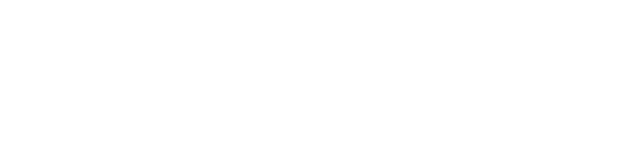
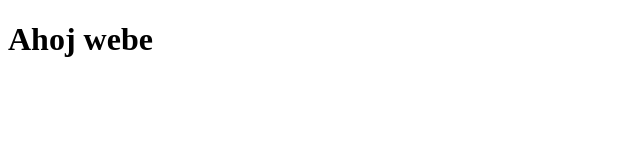
Before and after one commit to EliskaPokorna/projekt-1, a plain HTML site: page index.html in a window 1280 px wide. Shown: the whole page, without its empty margins (0-640 px from the left). Drawn offline with Linux system fonts and the light colour scheme.

Commit message:
commit message

```diff
--- a/index.html
+++ b/index.html
@@ -7,5 +7,7 @@
 </head>
 <body>
 
+    <h1>Ahoj webe</h1>
+
 </body>
 </html>
```
